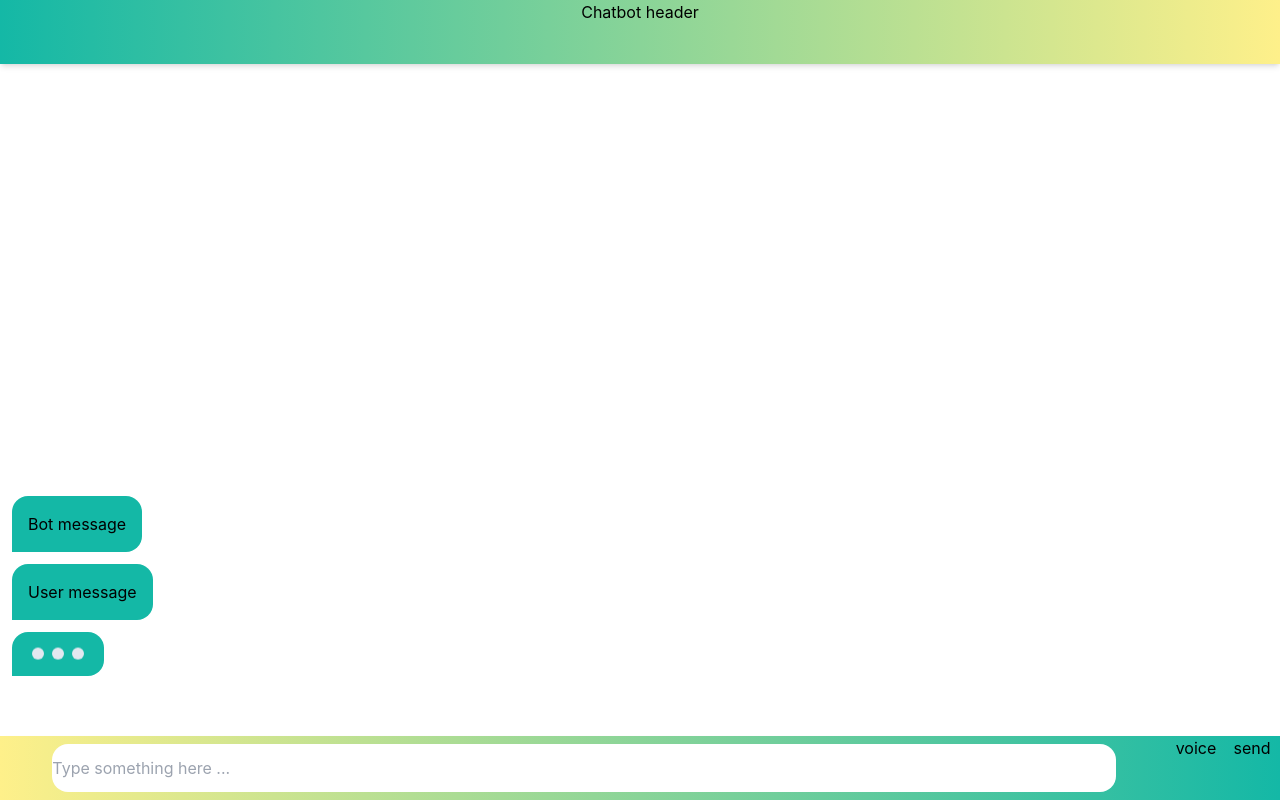
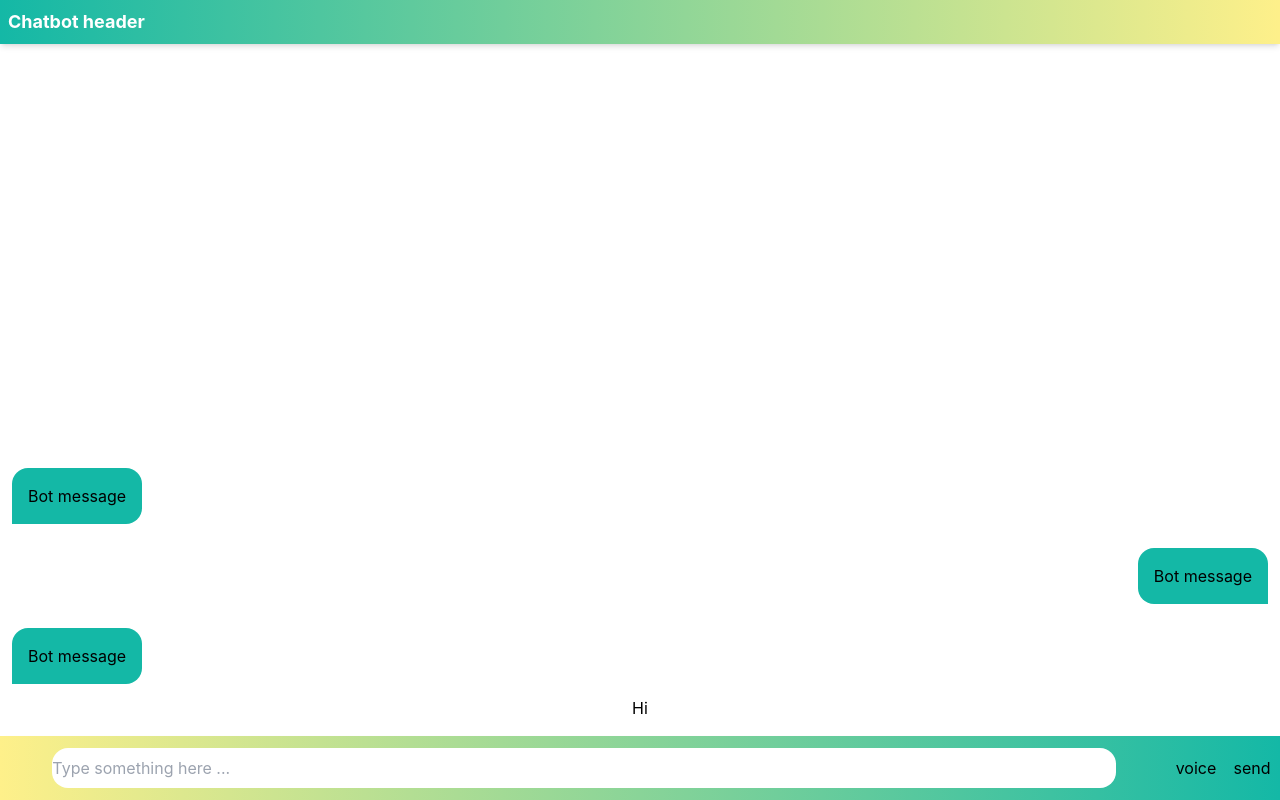
Before and after one commit to kaoutar-ou/chatbot-react, a React (Create React App) app: page / in a window 1280 px wide. Built offline with nearby package versions, Linux system fonts and the light colour scheme.

Commit message:
KO : Tests ...

```diff
--- a/src/components/chatbot/index.js
+++ b/src/components/chatbot/index.js
@@ -1,39 +1,49 @@
 import React from "react";
-
+import "./style.css"
 function Chatbot() {
   return (
-    <div className="min-h-screen w-full">
-      <div className="bg-gradient-to-r from-teal-500 to-yellow-200 w-full h-16 shadow-md">
+    <div className="h-screen">
+      <div className="flex w-full h-18 fixed bg-gradient-to-r from-teal-500 to-yellow-200 shadow-md z-50">
+        <span className="flex items-center text-white font-bold text-lg p-2">
           Chatbot header
+        </span>
       </div>
-      <div className="w-full h-full">
-        {/* <div className=""> */}
-          <div className="absolute bottom-28">
-            <div className="">
-              <div className="h-fit w-fit bg-teal-500 m-3 rounded-t-2xl rounded-br-2xl p-4">
+
+      {/* <div
+        className="flex flex-col mt-24 bg-gray-200  overflow-scroll p-2 w-full"
+        style={{ height: "80vh" }}
+      >
+        <div className="user flex flex-row my-2 w-full p-2">
+          <span className="w-2/3">hi</span>
+          <span className="w-1/3 bg-gray-100 p-2 rounded">hi</span>
+        </div>
+      </div> */}
+      {/* <div className="bottom-16 w-full"> */}
+      <div className="overflow-y-scroll min-h-screen max-h-screen flex flex-col-reverse py-20">
+        <div>Hi</div>
+        <div className="w-full flex flex-row">
+          <div className="bg-teal-500 m-3 rounded-t-2xl rounded-br-2xl p-4">
             <div>Bot message</div>
           </div>
         </div>
-            <div className="w-full">
-              <div className="h-fit w-fit bg-teal-500 m-3 rounded-t-2xl rounded-br-2xl p-4">
-                <div>User message</div>
+        <div className="w-full flex flex-row-reverse">
+          <div className="bg-teal-500 m-3 rounded-t-2xl rounded-bl-2xl p-4">
+            <div>Bot message</div>
           </div>
         </div>
-          <div>
-            <div className="h-fit w-fit bg-teal-500 m-3 rounded-t-2xl rounded-br-2xl p-4 flex place-items-center">
-              <div className="w-3 h-3 rounded-3xl bg-slate-200 mx-1 animate-bounce"></div>
-              <div className="w-3 h-3 rounded-3xl bg-slate-200 mx-1 animate-bounce"></div>
-              <div className="w-3 h-3 rounded-3xl bg-slate-200 mx-1 animate-bounce"></div>
+        <div className="w-full flex flex-row">
+          <div className="bg-teal-500 m-3 rounded-t-2xl rounded-br-2xl p-4">
+            <div>Bot message</div>
           </div>
         </div>
       </div>
       {/* </div> */}
-      </div>
-      <div className="bg-gradient-to-l from-teal-500 to-yellow-200 flex bottom-0 absolute h-16 w-full shadow-md">
+
+      <div className="bg-gradient-to-l from-teal-500 to-yellow-200 flex bottom-0 absolute h-16 w-full shadow-md items-center">
         <div className="flex-auto">
           <div className="rounded-lg mx-1">
             <input
-              className="w-11/12 rounded-2xl h-12 my-2 mx-2"
+              className="w-11/12 rounded-2xl h-10 my-2 mx-2"
               type={"text"}
               placeholder="Type something here ..."
             ></input>
@@ -49,6 +59,187 @@ function Chatbot() {
         </div>
       </div>
     </div>
+
+    /* <div className="flex flex-row justify-between items-center p-1 h-5/6 w-full -bottom-5">
+        <div className="flex flex-row justify-between flex-1 bg-white w-full">
+          <input
+            className=" bg-gray-200 w-2/3 p-2 "
+            placeholder="Type a message"
+          />
+          <button
+            className=" bg-black p-2 ml-2 w-1/3  text-white"
+            type="submit"
+          >
+            {" "}
+            Send
+          </button>
+        </div>
+      </div>
+      </div> */
+
+    // <div className="max-h-screen w-full overflow-hidden">
+    //   <div className="bg-gradient-to-r from-teal-500 to-yellow-200 w-full h-16 shadow-md">
+    //     Chatbot header
+    //   </div>
+    //   <div className="overflow-y-scroll max-h-screen pb-32">
+    //     {/* <div>hi</div>
+    //     <div>hi</div>
+    //     <div>hi</div>
+    //     <div>hi</div>
+    //     <div>hi</div>
+    //     <div>hi</div>
+    //     <div>hi</div>
+    //     <div>hi</div>
+    //     <div>hi</div>
+    //     <div>hi</div>
+    //     <div>hi</div>
+    //     <div>hi</div>
+    //     <div>hi</div>
+    //     <div>hi</div>
+    //     <div>hi</div>
+    //     <div>hi</div>
+    //     <div>hi</div>
+    //     <div>hi</div>
+    //     <div>hi</div>
+    //     <div>hi</div>
+    //     <div>hi</div>
+    //     <div>hi</div>
+    //     <div>hi</div>
+    //     <div>hi</div>
+    //     <div>hi</div>
+    //     <div>hi</div>
+    //     <div>hi</div>
+    //     <div>hi</div>
+    //     <div>hi</div>
+    //     <div>hi</div>
+    //     <div>hi</div>
+    //     <div>hi</div>
+    //     <div>hi</div>
+    //     <div>hi</div>
+    //     <div>hi</div>
+    //     <div>hi</div>
+    //     <div>hi</div>
+    //     <div>hi</div>
+    //     <div>hi</div>
+    //     <div>hi</div>
+    //     <div>hi</div>
+    //     <div>hi</div>
+    //     <div>hi</div>
+    //     <div>hi</div>
+    //     <div>hi</div>
+    //     <div>hi</div>
+    //     <div>hi</div>
+    //     <div>hi</div>
+    //     <div>hi</div>
+    //     <div>hi</div>
+    //     <div>hi</div>
+    //     <div>hi</div> */}
+    //     <div>hi</div>
+    //     <div>hi</div>
+    //     <div>hi</div>
+    //     <div>hi</div>
+    //     <div>hii</div>
+    //   </div>
+    //   <div className="bg-gradient-to-l from-teal-500 to-yellow-200 flex bottom-0 absolute h-16 w-full shadow-md items-center">
+    //     <div className="flex-auto">
+    //       <div className="rounded-lg mx-1">
+    //         <input
+    //           className="w-11/12 rounded-2xl h-12 my-2 mx-2"
+    //           type={"text"}
+    //           placeholder="Type something here ..."
+    //         ></input>
+    //       </div>
+    //     </div>
+    //     <div className="flex-none w-28 flex">
+    //       <div className="w-1/2">
+    //         <button>voice</button>
+    //       </div>
+    //       <div className="w-1/2">
+    //         <button>send</button>
+    //       </div>
+    //     </div>
+    //   </div>
+    // </div>
+
+    // <div className="min-h-screen w-full">
+    //   <div className="bg-gradient-to-r from-teal-500 to-yellow-200 w-full h-16 shadow-md">
+    //     Chatbot header
+    //   </div>
+    //   <div className="w-full h-full overflow-y-auto">
+    //     {/* <div className=""> */}
+    //     <div className="absolute bottom-16 w-full">
+    //       <div className="w-full flex flex-row">
+    //         <div className="bg-teal-500 m-3 rounded-t-2xl rounded-br-2xl p-4">
+    //           <div>Bot message</div>
+    //         </div>
+    //       </div>
+    //       <div className="w-full flex flex-row-reverse">
+    //         <div className="bg-teal-500 m-3 rounded-t-2xl rounded-bl-2xl p-4">
+    //           <div>User message</div>
+    //         </div>
+    //       </div>
+
+    //       <div className="w-full flex flex-row">
+    //         <div className="bg-teal-500 m-3 rounded-t-2xl rounded-br-2xl p-4">
+    //           <div>Bot message</div>
+    //         </div>
+    //       </div>
+    //       <div className="w-full flex flex-row-reverse">
+    //         <div className="bg-teal-500 m-3 rounded-t-2xl rounded-bl-2xl p-4">
+    //           <div>User message</div>
+    //         </div>
+    //       </div>
+    //       <div className="w-full flex flex-row">
+    //         <div className="bg-teal-500 m-3 rounded-t-2xl rounded-br-2xl p-4">
+    //           <div>Bot message</div>
+    //         </div>
+    //       </div>
+    //       <div className="w-full flex flex-row-reverse">
+    //         <div className="bg-teal-500 m-3 rounded-t-2xl rounded-bl-2xl p-4">
+    //           <div>User message</div>
+    //         </div>
+    //       </div>
+    //       <div className="w-full flex flex-row">
+    //         <div className="bg-teal-500 m-3 rounded-t-2xl rounded-br-2xl p-4">
+    //           <div>Bot message</div>
+    //         </div>
+    //       </div>
+    //       <div className="w-full flex flex-row-reverse">
+    //         <div className="bg-teal-500 m-3 rounded-t-2xl rounded-bl-2xl p-4">
+    //           <div>User message</div>
+    //         </div>
+    //       </div>
+
+    //       <div>
+    //         <div className="h-fit w-fit bg-teal-500 m-3 rounded-t-2xl rounded-br-2xl p-4 flex place-items-center">
+    //           <div className="w-3 h-3 rounded-3xl bg-slate-200 mx-1 animate-bounce"></div>
+    //           <div className="w-3 h-3 rounded-3xl bg-slate-200 mx-1 animate-bounce"></div>
+    //           <div className="w-3 h-3 rounded-3xl bg-slate-200 mx-1 animate-bounce"></div>
+    //         </div>
+    //       </div>
+    //     </div>
+    //     {/* </div> */}
+    //   </div>
+    //   <div className="bg-gradient-to-l from-teal-500 to-yellow-200 flex bottom-0 absolute h-16 w-full shadow-md items-center">
+    //     <div className="flex-auto">
+    //       <div className="rounded-lg mx-1">
+    //         <input
+    //           className="w-11/12 rounded-2xl h-12 my-2 mx-2"
+    //           type={"text"}
+    //           placeholder="Type something here ..."
+    //         ></input>
+    //       </div>
+    //     </div>
+    //     <div className="flex-none w-28 flex">
+    //       <div className="w-1/2">
+    //         <button>voice</button>
+    //       </div>
+    //       <div className="w-1/2">
+    //         <button>send</button>
+    //       </div>
+    //     </div>
+    //   </div>
+    // </div>
   );
 }
 
--- /dev/null
+++ b/src/components/chatbot/style.css
@@ -0,0 +1,11 @@
+.chatbot-messages {
+  padding: 0 25px;
+  /* height: calc(100% - 100px); */
+  margin-top: auto;
+  display: flex;
+  flex-direction: column;
+  overflow-y: scroll;
+  flex-direction: column-reverse;
+  /* Hide Scrollbar */
+  /* margin-right: -25px; */
+}
```
Lines whose indentation alone changed are shown as unchanged.
